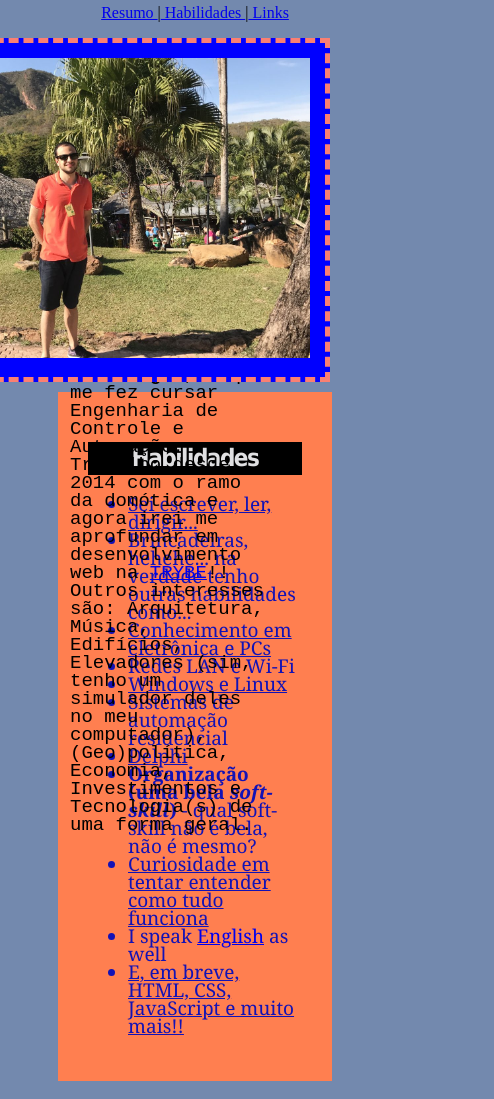
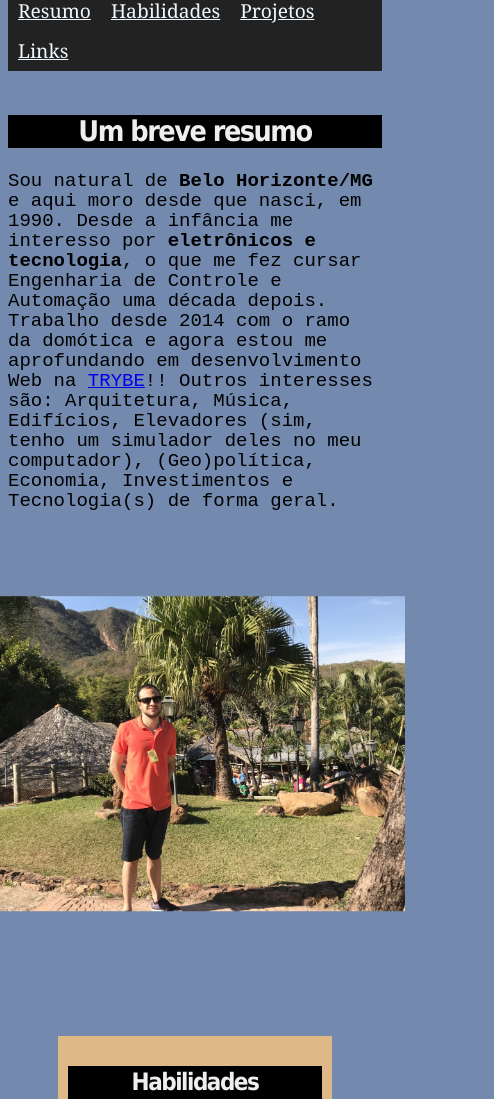
Before and after one commit to potew/potew.github.io, a plain HTML site: page index.html in a window 390 px wide. Shown: the part 72-1171 px from the top of the page, 494 px wide, since content can reach past the window. Drawn offline with Linux system fonts and the light colour scheme.

Commit message:
Melhoria geral

```diff
--- a/index.html
+++ b/index.html
@@ -1,32 +1,33 @@
 <!DOCTYPE html>
-<html>
-
+<html lang="pt-br">
 <head>
-    <meta charset="utf-8">
-    <title>Sobre mim</title>
+  <meta charset="UTF-8">
+  <meta name="viewport" content="width=device-width, initial-scale=1.0">
   <link rel="stylesheet" href="style.css">
+  <title>Sobre</title>
 </head>
-
   <body>
-    <div id=barraTopo>
+    <header>
       <h1>André Duarte Palhares</h1>
-        <p><a href="#summary">Resumo </a>|<a href="#skills"> Habilidades </a>|<a href="#links"> Links</a></p>
+      <ul>
+        <li><a href="#summary">Resumo</a></li>
+        <li><a href="#skills">Habilidades </a></li>
+        <li><a href="#projects">Projetos</a></li>
+        <li><a href="#links">Links</a></li>
+      </ul>
+    </header>
+    <article>
+      <section class="textoFoto">
+        <div class="textoBio">
+          <h2 id="summary">Um breve resumo</h2>
+          Sou natural de <strong>Belo Horizonte/MG</strong> e aqui moro desde que nasci, em 1990. Desde a infância me interesso por <b>eletrônicos e tecnologia</b>, o que me fez cursar Engenharia de Controle e Automação uma década depois. Trabalho desde 2014 com o ramo da domótica e agora estou me aprofundando em  desenvolvimento Web na <a target="_blank" href="http://www.betrybe.com">TRYBE</a>!! Outros interesses são:
+          Arquitetura, Música, Edifícios, Elevadores (sim, tenho um simulador deles no meu computador), (Geo)política, Economia, Investimentos e Tecnologia(s) de forma geral.
         </div>
-    <div id="textoFoto">
-        <div id="textoBio">
-            <h2 id="summary">Um breve resumo</h2>
-            Sou natural de <span id="naturalidade"><strong>Belo Horizonte/MG</strong></span> e aqui moro desde que
-            nasci, em 1990. Desde criança me interesso por <b>eletrônicos e tecnologia</b>, o que me fez cursar
-            Engenharia de Controle e Automação. Trabalho desde 2014 com o ramo da domótica e agora irei me aprofundar em
-            desenvolvimento web na <a target="_blank" href="http://www.betrybe.com">TRYBE</a>!! Outros interesses são:
-            Arquitetura, Música, Edifícios, Elevadores (sim, tenho um simulador deles no meu computador), (Geo)política,
-            Economia, Investimentos e Tecnologia(s) de uma forma geral.
+        <div id="fotoPerfil" class="fotoPerfil">
+          <img src="Imagens/Perfil.jpg" alt="Foto minha com uma serra ao fundo em um dia ensolarado" width="600px">
         </div>
-        <div id="fotoPerfil">
-            <img src="Perfil.jpg" alt="Foto minha com uma serra ao fundo em um dia ensolarado" width="400px"></div>
-    </div>
-    </div>
-    <div id="skills">
+      </section>
+      <section id="skills" class="skills">
         <h2>Habilidades</h2>
         <ul>
           <li>Sei escrever, ler, dirigir...</li>
@@ -36,23 +37,40 @@
           <li>Windows e Linux</li>
           <li>Sistemas de automação residencial</li>
           <li>Delphi</li>
+          <li>Bancos de dados</li>
           <li><b>Organização (uma bela <i>soft-skill</i>)</b> - qual soft-skill não é bela, não é mesmo?</li>
           <li>Curiosidade em tentar entender como tudo funciona</li>
           <li>I speak <a href="indexEN.html">English</a> as well</li>
-            <li>E, em breve, HTML, CSS, JavaScript e muito mais!!</li>
+          <li>HTML, CSS, JavaScript</li>
+          <li>Em breve, Front-end, Back-end e muito mais...</li>
         </ul>
+      </section>
+      <section id="projects" class="projects">
+        <h2>Projetos</h2>
+        <p>Projetos desenvolvidos ao longo do curso da Trybe. Todos estão 100% funcionais de acordo com todos os requisitos solicitados (a maioria inclui também os requisitos bônus). Página em constante atualização!</p>
+        <div class="menuProjetos">
+          <a target="_blank" href="https://github.com/potew/potew.github.io"><img class="imgProjetos" src="Imagens/PJ01.png" width="400px">Página com tema livre</a>
+          <a target="_blank" href="https://github.com/potew/potew.github.io"><img class="imgProjetos" src="Imagens/PJ02.png" width="400px">Criador de memes</a>
+          <a target="_blank" href="https://github.com/potew/potew.github.io"><img class="imgProjetos" src="Imagens/PJ03.png" width="400px">Paleta de cores</a>
+          <a target="_blank" href="https://github.com/potew/potew.github.io"><img class="imgProjetos" src="Imagens/PJ04.png" width="400px">Lista de tarefas</a>
+          <a target="_blank" href="https://github.com/potew/potew.github.io"><img class="imgProjetos" src="Imagens/PJ05.png" width="400px">Jogo de adivinhação de cores</a>
+          <a target="_blank" href="https://github.com/potew/potew.github.io"><img class="imgProjetos" src="Imagens/PJ06.png" width="400px">Carta misteriosa</a>
+          <a target="_blank" href="https://github.com/potew/potew.github.io"><img class="imgProjetos" src="Imagens/PJ07.png" width="400px">Clone da página inicial do Facebook</a>
         </div>
-    <h2 id=links>Links Externos</h2>
+        <div class="previewSelecionado"></div>
+      </section>
+        <h2 id="links" class=links>Links Externos</h2>
         <ul class="miscText">
           <li><a href="http://www.facebook.com/potew">Facebook</a></li>
           <li><a href="http:/www.github.com/potew">GitHub</a></li>
           <li><a href="http://www.linkedin.com/potew">LinkedIn</a></li>
-        <li>Link para um <a target="_blank" href="http://www.sensoincomum.org/">site legal que você nunca ouviu
-                falar</a></li>
-        <li>Gostou da minha foto? Clique <a href="#fotoPerfil">aqui</a>, mas só se ela não estiver aparecendo
-            totalmente...</li>
+          <li>Link para um <a target="_blank" href="http://www.sensoincomum.org/">site legal que você nunca ouviu falar</a></li>
+          <li>Voltar para o <a href="#fotoPerfil">topo</a></li>
         </ul>
-    v1.08
+    </article>
+    <footer>
+      Página melhor visualizada em telas com larguras iguais ou superiores a 390 pixels
+    </footer>
+    v1.1
   </body>
-
 </html>
--- a/style.css
+++ b/style.css
@@ -1,74 +1,140 @@
 body {
   background-color: #7389ae;
-  line-height: 18px;
+  line-height: 20px;
+
 }
 
-#barraTopo {
+header {
   text-align: center;
 }
 
-#textoBio {
-  font-family: "Courier New", Courier, monospace;
-  font-size: 19px;
-  left: 0%;
-  margin: 35px;
-  padding: 35px;
-  position: absolute;
-  width: 50%;
+header ul {
+  background-color: #222222;
+  margin: 0;
+  overflow: hidden;
+  padding: 0;
+  list-style-type: none;
 }
 
-#textoFoto {
-  display: inline-block;
-  height: 300px;
-  justify-content: space-between;
-}
-
-#fotoPerfil {
-  background-color: blue;
-  border: 5px dashed salmon;
-  margin-left: 20px;
-  margin-right: 60px;
-  padding: 15px;
-  position: absolute;
-  right: 0%;
-}
-
-h1,
-h2 {
-  color: #e0e0e2;
-  background-color: black;
-  font-family: Tahoma, Geneva, Verdana, sans-serif;
-  letter-spacing: -1.5px;
-  line-height: 25pt;
+header li a {
+  color: aliceblue;
+  display: block;
+  float: left;
+  padding: 10px;
   text-align: center;
 }
 
-#skills {
-  background-color: coral;
+header li a:hover {
+  background-color: #444444;
+}
+
+.textoBio {
+  font-family: "Courier New", Courier, monospace;
+  font-size: 19px;
+  width: 40%;
+}
+
+.textoFoto {
+  align-items: center;
+  display: flex;
+  justify-content: space-around;
+  padding-top: 20px;
+}
+
+.fotoPerfil {
+  background-color: black;
+  border: 5px dashed burlywood;
+}
+
+h1 {
+  font-family: 'Costa Ptf Regular', Tahoma, Verdana, sans-serif;
+  letter-spacing: -1.5px;
+}
+
+h2 {
+  animation-name: 'deslizaDir';
+  animation-duration: 2s;
+  color: #eeeeee;
+  background-color: black;
+  font-family: 'Costa Ptf Regular', Tahoma, Verdana, sans-serif;
+  letter-spacing: -1.5px;
+  line-height: 25pt;
+  overflow: hidden;
+  text-align: center;
+}
+
+.skills, .projects {
+  background-color: burlywood;
   border-width: 3px;
   margin: 50px;
-  padding: 30px;
+  padding: 10px;
 }
 
-#skills li:nth-child(odd) {
+.skills li:nth-child(odd) {
   text-decoration: underline;
 }
 
-h4,
-li {
-  font-family: Cambria, Cochin, Georgia, Times, "Times New Roman", serif;
-  font-size: 19px;
-  color: rgb(18, 18, 182);
+h4, p, li {
+  font-family: Formata, Georgia, Times, "Times New Roman", serif;
+  font-size: 1.2em;
+  color: black;
+}
+
+.menuProjetos {
+  display: flex;
+  flex-wrap: wrap;
+  justify-content: space-around;
+}
+
+.menuProjetos a {
+  display: grid;
+  font-style: italic;
+  text-align: center;
+}
+
+.imgProjetos {
+  border: 3px solid black;
+  margin: 10px;
 }
 
 .miscText {
   color: #e0e0e2;
-  font-family: Georgia, "Times New Roman", Times, serif;
+  font-family: Georgia, "Times New Roman", serif;
   list-style: none;
 }
-#nacionalidade {
-  color: green;
+
+footer {
+  color: white;
+  text-align: center;
 }
-#naturalidade {
-  color: lightsalmon;
+
+
+@media screen and (max-width:900px)
+{
+  .textoBio {
+    width: 100%;
+  }
+  .textoFoto {
+    display: flex;
+    flex-flow: column;
+  }
+  .fotoPerfil {
+    background: none;
+    border: none;
+    padding-top: 20px;
+    scale: 70%;
+  }
 }
+
+@keyframes deslizaDir {
+  from {
+    color: black;
+    margin-right: 100px;
+    line-height: 0;
+    width: 200%;
+  }
+  to {
+    margin-right: 0;
+    width: 100%;
+  }
+}
```
Also changed, not shown: Imagens/PJ01.png (added), Imagens/PJ02.png (added), Imagens/PJ03.png (added), Imagens/PJ04.png (added), Imagens/PJ05.png (added), Imagens/PJ06.png (added), Imagens/PJ07.png (added), Imagens/Perfil.jpg (added). Lines whose indentation alone changed are shown as unchanged.
